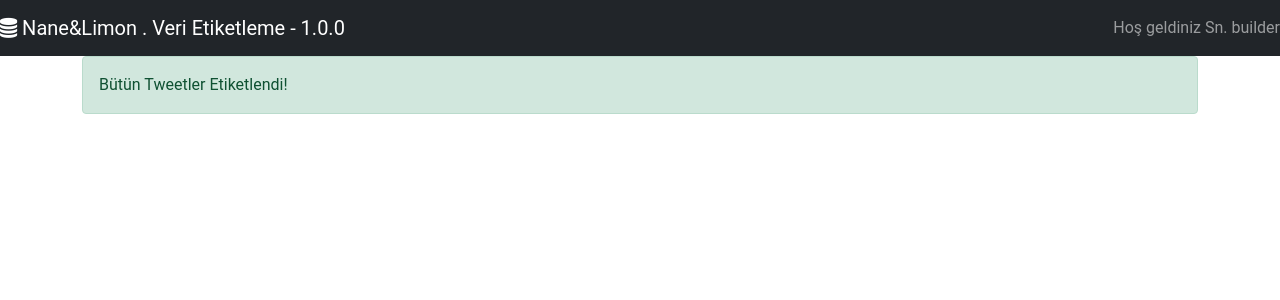
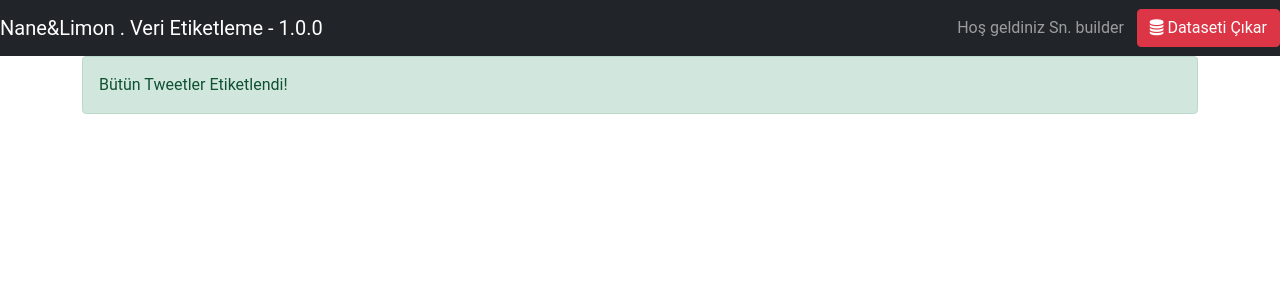
Before and after one commit to nanelimon-organization/easy-data-labeling-engine, a Flask app: page / in a window 1280 px wide. Shown: the top 300 px of the page. Run offline with Flask 2, Linux system fonts and the light colour scheme; data that the repository does not hold is empty.

Commit message:
Added dataset extraction feature
Co-Authored-By: Seyma SARIGİL <seymasargil@gmail.com>

```diff
--- a/templates/layout.html
+++ b/templates/layout.html
@@ -13,13 +13,16 @@
 <nav class="navbar navbar-expand-sm bg-dark navbar-dark">
 
     <a class="navbar-brand" href="/">
-        <i class="fa fa-database" aria-hidden="true"></i> Nane&Limon . Veri Etiketleme - 1.0.0
+         Nane&Limon . Veri Etiketleme - 1.0.0
     </a>
 
 
-    <span class="navbar-text" style="margin-left:auto">
+    <span class="navbar-text" style="margin-left:auto; margin-right:1%;">
         Hoş geldiniz Sn. {{ user }}
     </span>
+    <a class="btn btn-danger" href="/extract_dataset">
+        <i class="fa fa-database" aria-hidden="true"></i> Dataseti Çıkar
+    </a>
 </nav>
 {% block body %}
 
--- a/views/views.py
+++ b/views/views.py
@@ -1,12 +1,14 @@
-import datetime
-
+import pandas as pd
 from flask import Blueprint, render_template, redirect
 import getpass
 
-from models.models import Tagging, Scraped,db
+from sqlalchemy import create_engine
+
+from models.models import Tagging, Scraped
 
 tagging_operations = Blueprint('tagging_operations', __name__)
 user = getpass.getuser()
+
 
 @tagging_operations.route('/', methods=['GET'])
 def index():
@@ -19,19 +21,32 @@ def index():
 
 @tagging_operations.route('/bullying/<int:id>')
 def label_as_bully(id):
-    Scraped.label_update(id=id, label=True, tagging_status= True)
+    Scraped.label_update(id=id, label=True, tagging_status=True)
     Tagging.new_data_insert(scraped_id=id, tagger=getpass.getuser())
     return redirect('/')
 
 
 @tagging_operations.route('/not_bulling/<int:id>')
 def label_as_not_bully(id):
-    Scraped.label_update(id=id, label=False, tagging_status= True)
+    Scraped.label_update(id=id, label=False, tagging_status=True)
     Tagging.new_data_insert(scraped_id=id, tagger=getpass.getuser())
     return redirect('/')
+
 
 @tagging_operations.route('/delete/<int:id>')
 def delete(id):
     #Zorbalık yok ama Tagging datasına(yani nihayi datasete) dahil edilmeyecek.
-    Scraped.label_update(id=id, label=False, tagging_status= True)
+    Scraped.label_update(id=id, label=False, tagging_status=True)
     return redirect('/')
+
+
+@tagging_operations.route('/extract_dataset')
+def extract_dataset():
+    engine = create_engine(
+        'postgresql://tfebtxzxlgssjc:41e1741c907c8fa23d960f7c99b53cc83688da12337f4565dde9d9e51c96f899@ec2-54-225-234-165.compute-1.amazonaws.com:5432/da5jjovb79fk6g',
+        echo=True)
+    connection = engine.raw_connection()
+    query = "SELECT tagging.scraped_id, scraped.text, tagging.tagger, tagging.tagged_date, scraped.label FROM tagging INNER JOIN scraped ON scraped.id = tagging.scraped_id"
+    df = pd.read_sql(query ,con=connection, index_col="scraped_id")
+    df.to_csv('static/datas/dataset.csv')
+    return redirect('/')
```
